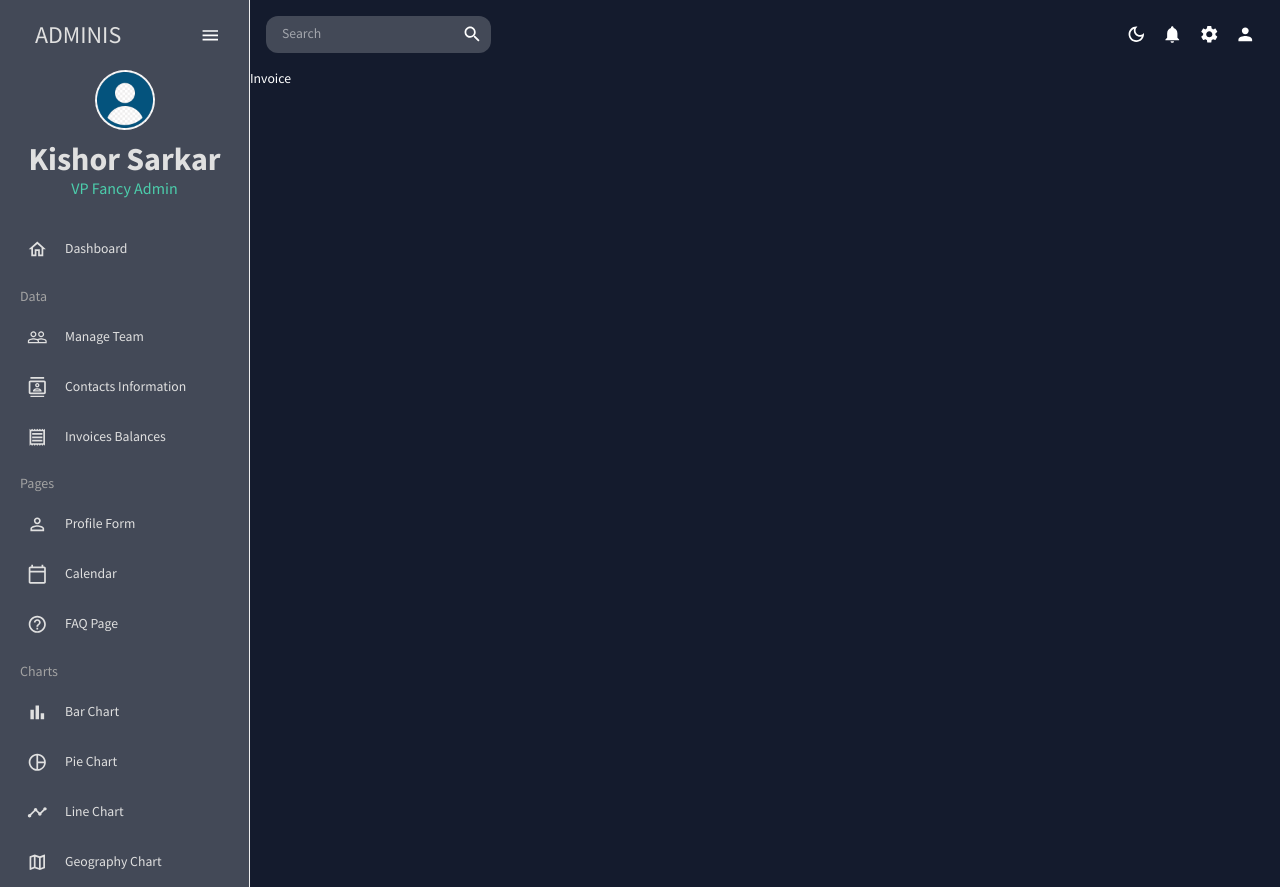
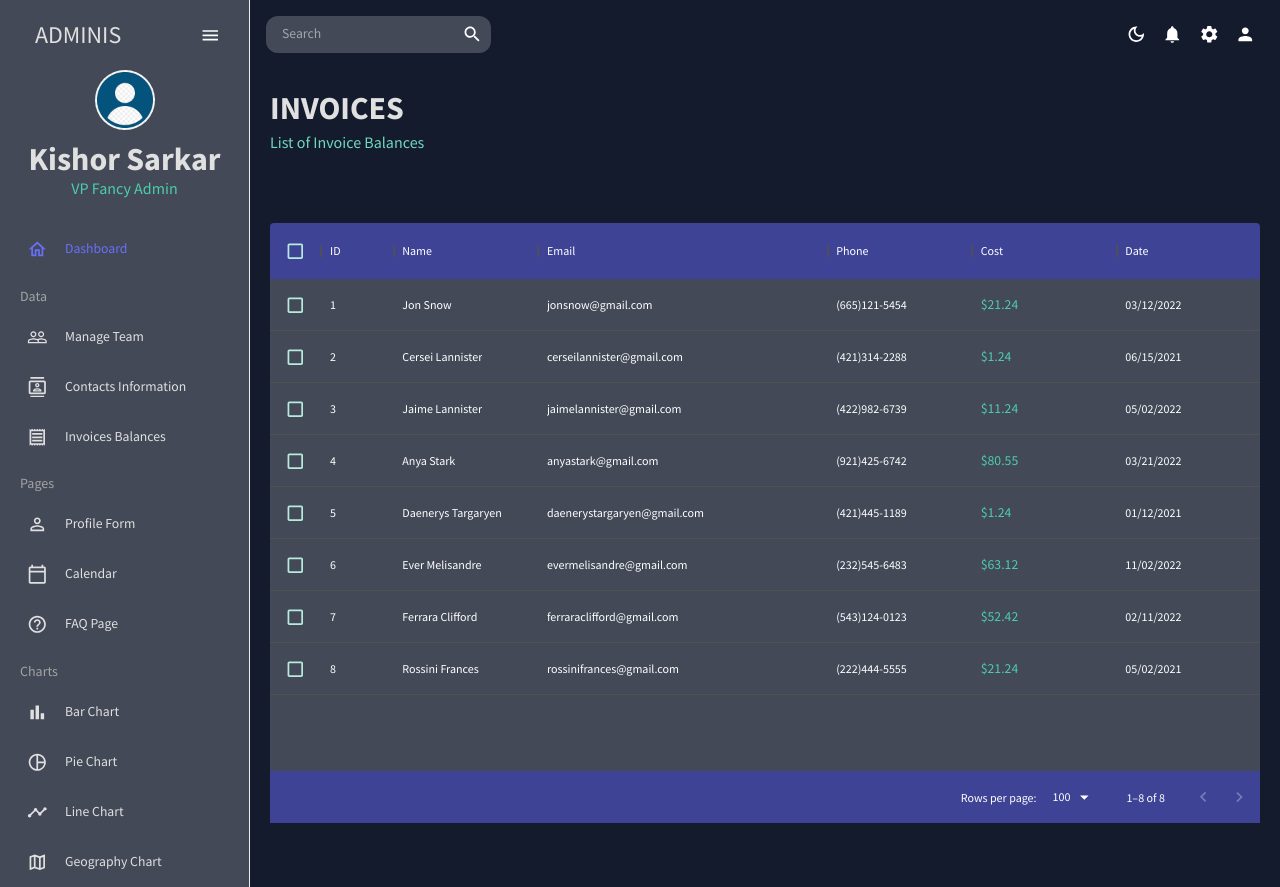
Before and after one commit to gostgmaer/react-admin-dashboard, a React (Create React App) app: page /invoices in a window 1280 px wide. Built offline with nearby package versions, Linux system fonts and the light colour scheme.

Commit message:
updated sidebar styles

```diff
--- a/src/Global/Sidebar.jsx
+++ b/src/Global/Sidebar.jsx
@@ -15,7 +15,7 @@ import {
 import { Box, IconButton, Typography, useTheme } from "@mui/material";
 import React, { useState } from "react";
 import { Menu, MenuItem, Sidebar, useProSidebar } from "react-pro-sidebar";
-import { Link } from "react-router-dom";
+import { Link, NavLink } from "react-router-dom";
 import { tokens } from "../theme";
 const SidebarComp = () => {
   const theme = useTheme();
@@ -29,17 +29,24 @@ const SidebarComp = () => {
     const theme = useTheme();
     const colors = tokens(theme.palette.mode);
     return (
+
+      <NavLink
+        style={{ color: `${colors.grey[400]}`, textDecoration: "none" }}
+        to={to}>
         <MenuItem
           active={selected === title}
           style={{
-          color: colors.grey[100],backgroundColor:'transparent'
+            textDecoration: "none",
+            color: colors.grey[100],
+            backgroundColor: "transparent",
           }}
-
           onClick={() => setSelected(title)}
           icon={icon}>
           <Typography>{title}</Typography>
-        <Link color={colors.primary[400]} to={to} ></Link>
+
         </MenuItem>
+
+      </NavLink>
     );
   };
 
@@ -61,16 +68,19 @@ const SidebarComp = () => {
           padding: "5px 35px 5px 35px",
         },
         "& .ps-menu-button:hover": {
-          color: `#868dfb  !importent`,
-          backgroundColor: `transparent !importent`,
+          color: "#868dfb !important",
+          backgroundColor: `transparent !important`,
         },
-        "& .ps-menuitem-root:active": {
-          color: "#6870fa !importent",
-        },
+        "& .ps-active": {
+          color: `#6870fa !important`,
+        }
+        , "& .active": {
+          color: `#6870fa !important`,
+        }
       }}>
       {" "}
-      <Sidebar>
-<Menu>
+      <Sidebar >
+        <Menu >
           {/* LOGO AND MENU ICON */}
           <MenuItem
             onClick={collepsEvent}
--- a/src/index.scss
+++ b/src/index.scss
@@ -41,3 +41,25 @@ body,
     background-color: #555;
   }
 }
+
+
+.active{
+ // background-color: #555;
+}
+.ps-sidebar-container{
+
+&::-webkit-scrollbar{
+  width: 5px;
+}
+&::-webkit-scrollbar-track{
+  background-color: #e0e0e0;
+}
+&::-webkit-scrollbar-thumb{
+  background-color: #888;
+}
+&::-webkit-scrollbar-thumb{
+  &:hover{
+    background-color: #555;
+  }
+}
+}
--- a/src/pages/Invoice/index.jsx
+++ b/src/pages/Invoice/index.jsx
@@ -1,9 +1,96 @@
-import React from 'react'
+import { Box, Toolbar, Typography, useTheme } from "@mui/material";
+import { DataGrid, GridToolbar } from "@mui/x-data-grid";
+import React from "react";
+import Header from "../../components/Header/Header";
+import { mockDataContacts, mockDataInvoices } from "../../assets/mockData/mockData";
+import { tokens } from "../../theme";
+const Invoices  = () => {
+  const theme = useTheme();
+  const colors = tokens(theme.palette.mode);
 
-const Invoices  = () => {
+  const columns = [
+    {
+      field: "id",
+      headerName: "ID",
+      flex:0.5
+    },
+
+    {
+      field: "name",
+      headerName: "Name",
+      flex: 1,
+      cellClassName: "name-column-cell",
+    },
+
+    {
+      field: "email",
+      headerName: "Email",
+      flex: 2,
+      cellClassName: "email-column-cell",
+    },
+    {
+      field: "phone",
+      headerName: "Phone",
+      flex: 1,
+      cellClassName: "phone-column-cell",
+    },
+    {
+      field: "cost",
+      headerName: "Cost",
+      flex: 1,
+      renderCell: (params) => (
+        <Typography color={colors.greenAccent[500]}>
+          ${params.row.cost}
+        </Typography>
+      ),
+    },
+    {
+      field: "date",
+      headerName: "Date",
+      flex: 1,
+    },
+
+
+  ];
   return (
-    <div>Invoice</div>
-  )
-}
+    <Box m={"20px"}>
+      <Box
+        display={"flex"}
+        justifyContent={"space-between"}
+        alignItems={"center"}>
+        <Header title={"INVOICES"} subtitle={"List of Invoice Balances"}></Header>
+      </Box>
+      <Box m={'40px 0 0 0'} height='75vh' sx={{
+        "& .MuiDataGrid-root": {
+          border: "none",
+        },
+        "& .MuiDataGrid-cell": {
+          borderBottom: "none",
+        },
+        "& .name-column--cell": {
+          color: colors.greenAccent[300],
+        },
+        "& .MuiDataGrid-columnHeaders": {
+          backgroundColor: colors.blueAccent[700],
+          borderBottom: "none",
+        },
+        "& .MuiDataGrid-virtualScroller": {
+          backgroundColor: colors.primary[400],
+        },
+        "& .MuiDataGrid-footerContainer": {
+          borderTop: "none",
+          backgroundColor: colors.blueAccent[700],
+        },
+        "& .MuiCheckbox-root": {
+          color: `${colors.greenAccent[200]} !important`,
+        },"& .MuiDataGrid-toolbarContainer .MuiButton-text": {
+          color: `${colors.grey[100]} !important`,
+        },
+      }}>
+        <DataGrid checkboxSelection rows={mockDataInvoices} columns={columns}></DataGrid>
+      </Box>
+    </Box>
+  );
+};
 
 export default Invoices
```
Lines whose indentation alone changed are shown as unchanged.
